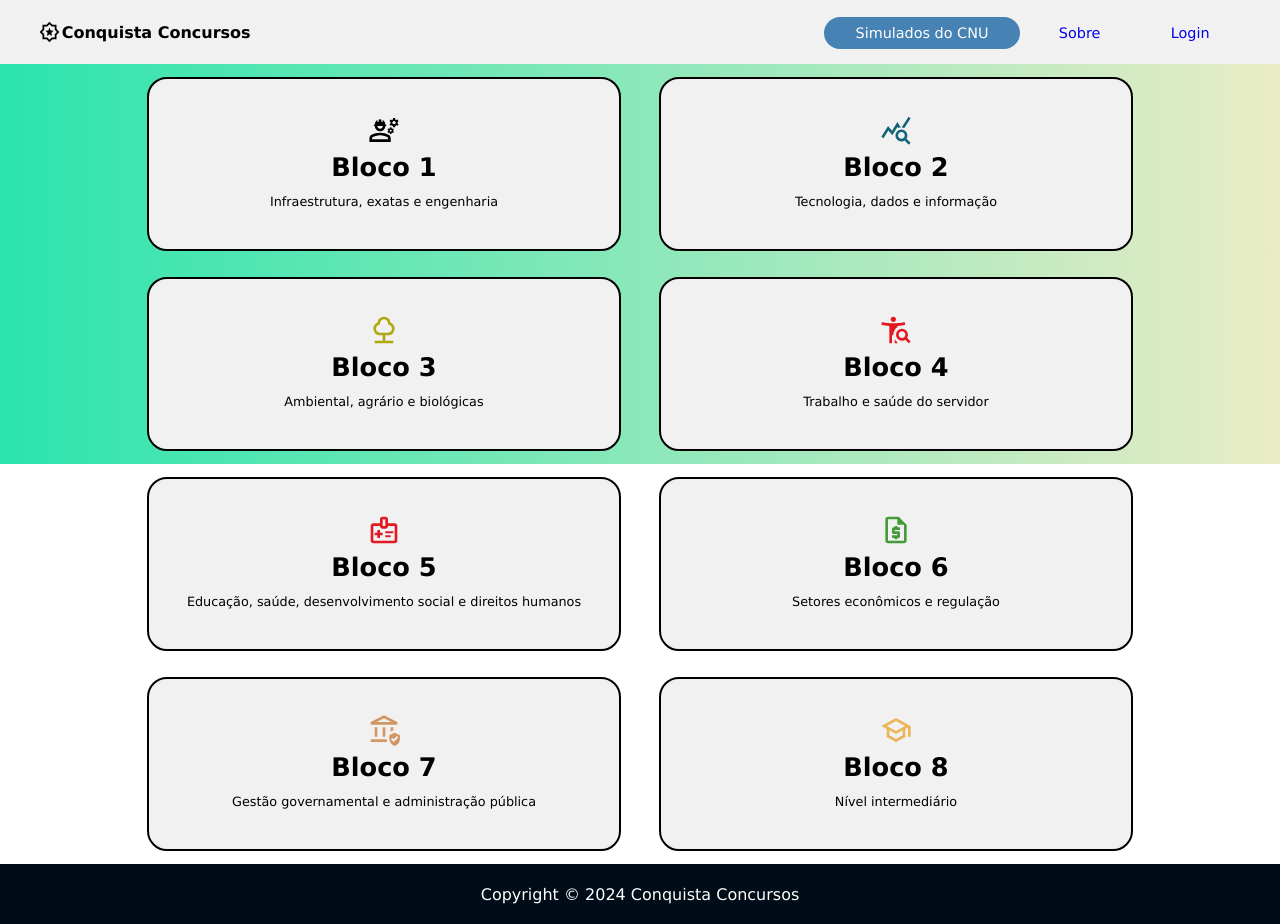
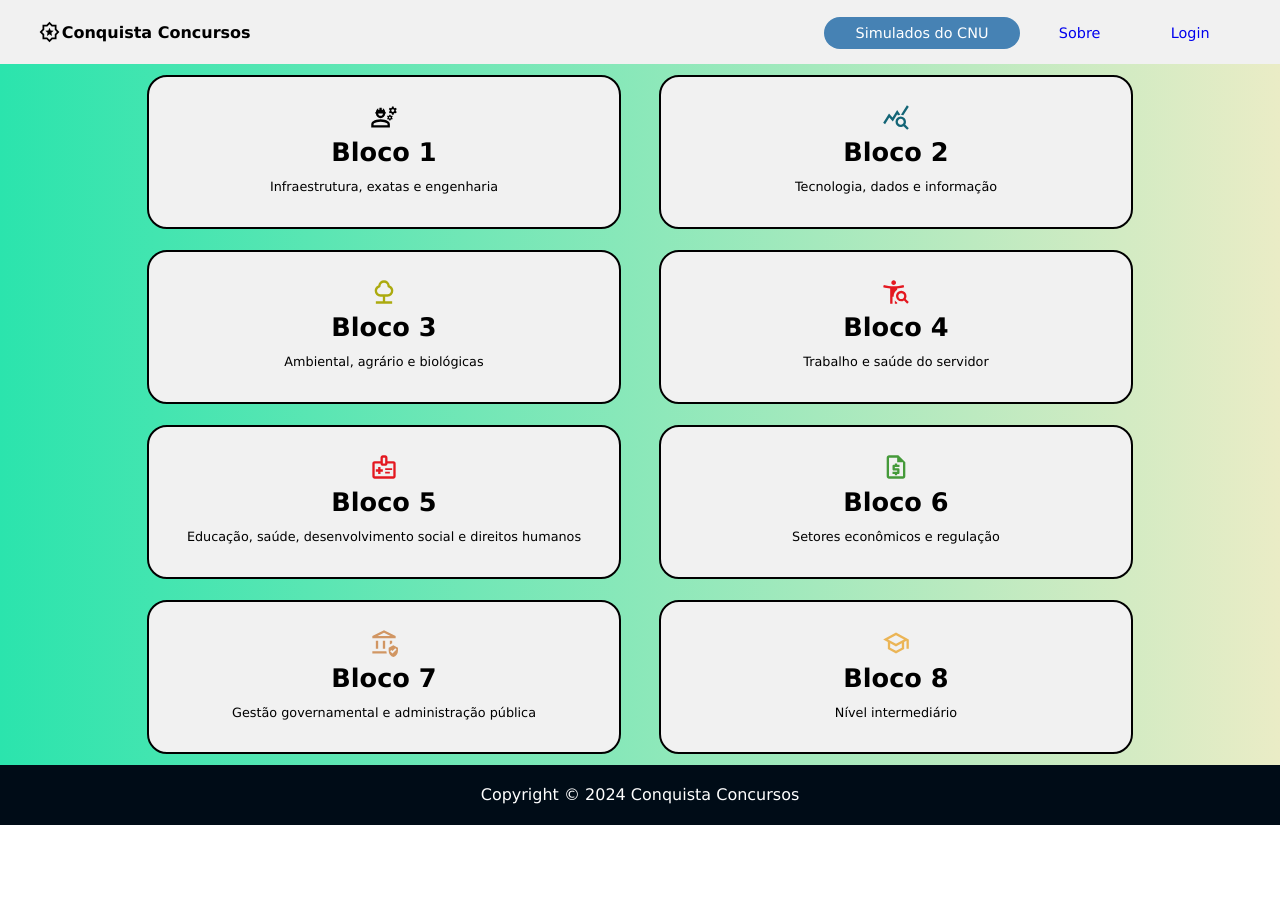
Before and after one commit to Voz-bonita/Conquista-Concursos, a SvelteKit app: page /simulados in a window 1280 px wide. After the commit the page ends 825 px from the top, so only its background shows below. Built offline with nearby package versions, Linux system fonts and the light colour scheme.

Commit message:
Single theme on page

```diff
--- a/src/routes/simulados/+page.svelte
+++ b/src/routes/simulados/+page.svelte
@@ -49,8 +49,6 @@
 				icon_style={red_icon}
 			/>
 		</div>
-	</section>
-	<section class="grid-template">
 		<div class="grid-item">
 			<CardSimulado
 				branch="Bloco 5"
```
